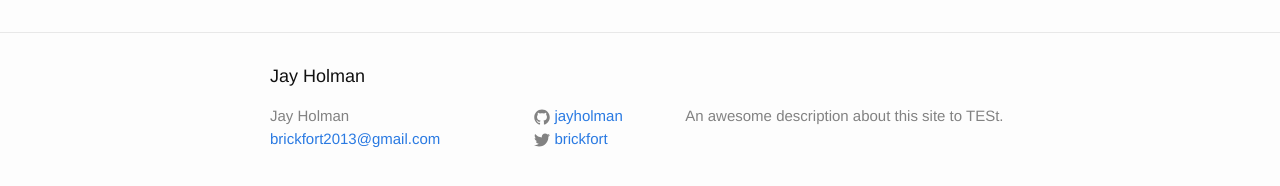
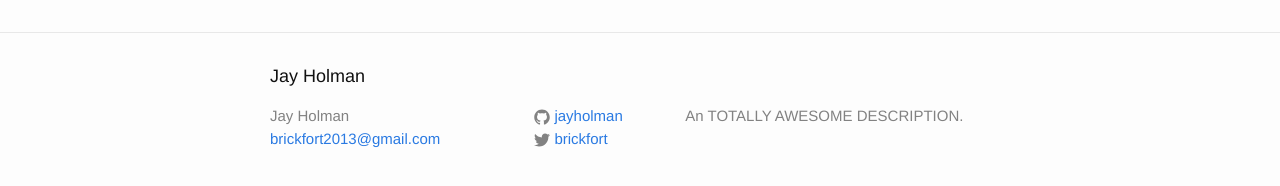
Before and after one commit to jayholman/jayholman.github.io, a Jekyll site: the page built from about.md, in a window 1280 px wide. Shown: the part 318-504 px from the top of the page. Built offline with Jekyll 4.4.1, drawn with Linux system fonts in a browser that asks for light colours.

Commit message:
This setup better be right now

```diff
--- a/_config.yml
+++ b/_config.yml
@@ -2,7 +2,7 @@
 title: Jay Holman
 email: brickfort2013@gmail.com
 description: > # this means to ignore newlines until "baseurl:"
-  An awesome description about this site to TESt.
+  An TOTALLY AWESOME DESCRIPTION.
 baseurl: "" # the subpath of your site, e.g. /blog/
 url: "http://jayholman.xyz" # the base hostname & protocol for your site
 twitter_username: brickfort
```
